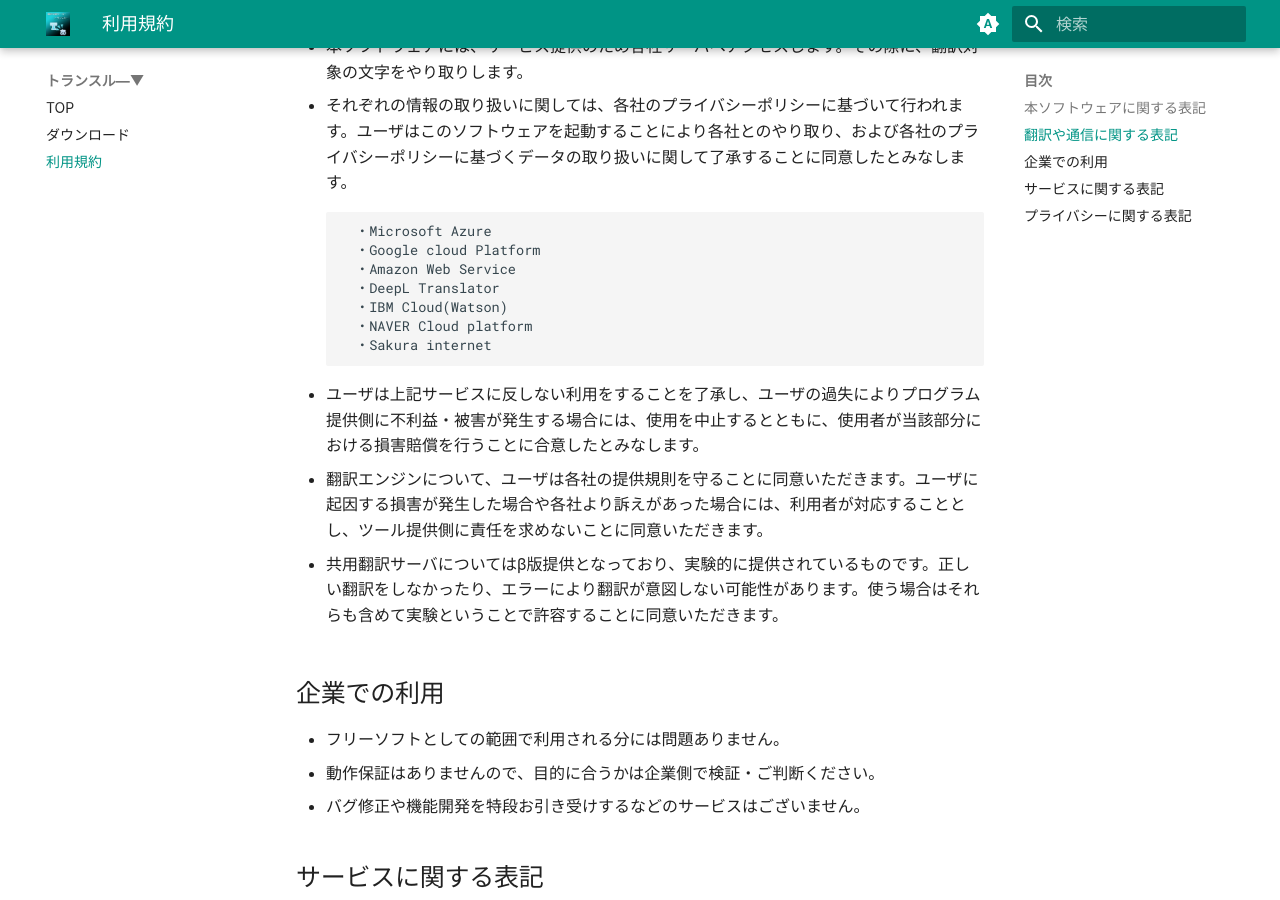
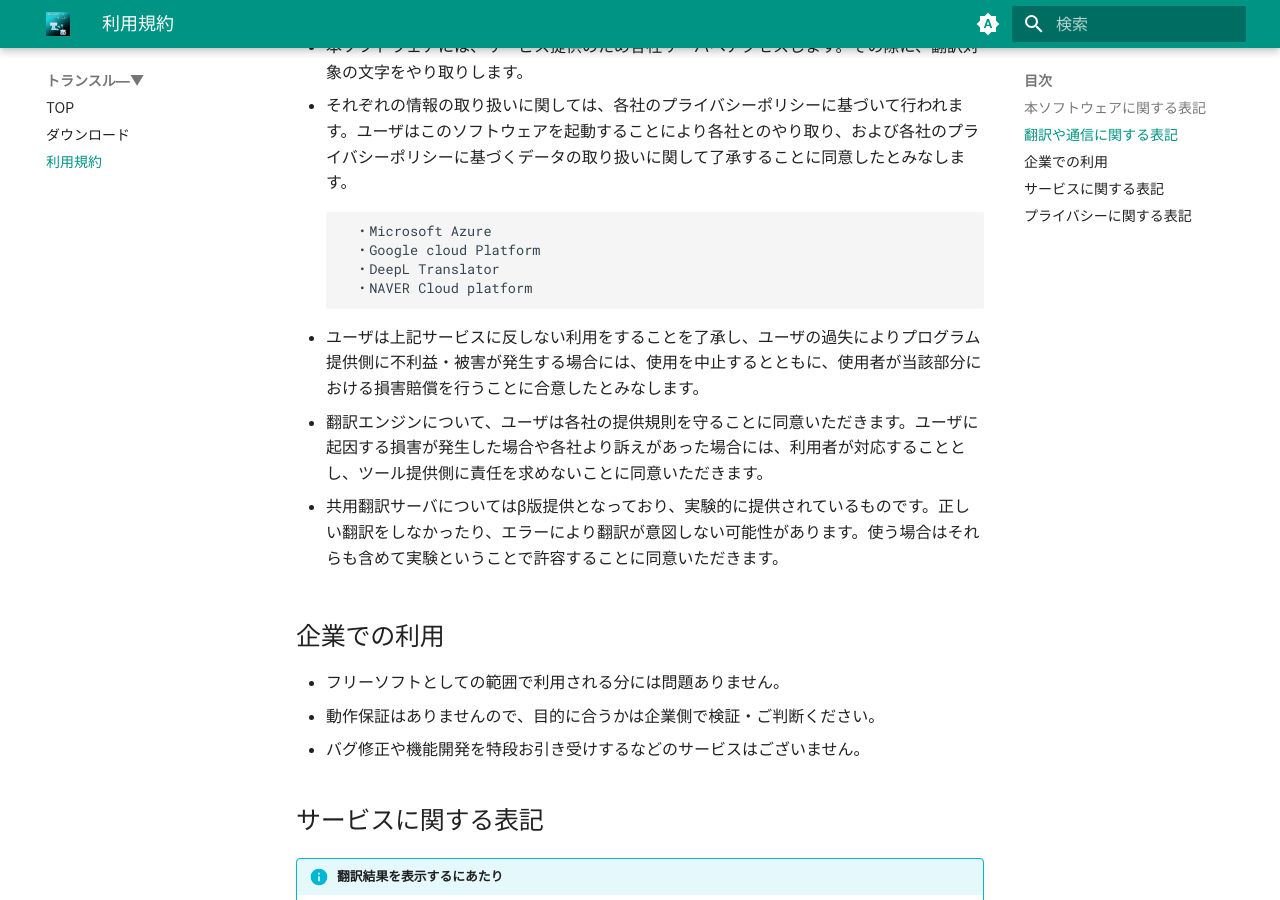
Before and after one commit to nmori/TransThrogh-Docs-Src, an MkDocs documentation site: the page built from docs/system_info.md, in a window 1280 px wide and 900 px high, scrolled down 561 px. Built offline with MkDocs 1.6.1 and Material for MkDocs 9.7.7, drawn with Linux system fonts in a browser that asks for light colours; nearby versions of some CDN libraries; some web fonts are replaced.

Commit message:
* 誤記修正

````diff
--- a/docs/system_info.md
+++ b/docs/system_info.md
@@ -15,11 +15,8 @@
     ```
     　・Microsoft Azure
     　・Google cloud Platform
-    　・Amazon Web Service
     　・DeepL Translator
-    　・IBM Cloud(Watson)
     　・NAVER Cloud platform
-    　・Sakura internet
     ```
 
 * ユーザは上記サービスに反しない利用をすることを了承し、ユーザの過失によりプログラム提供側に不利益・被害が発生する場合には、使用を中止するとともに、使用者が当該部分における損害賠償を行うことに合意したとみなします。
````
